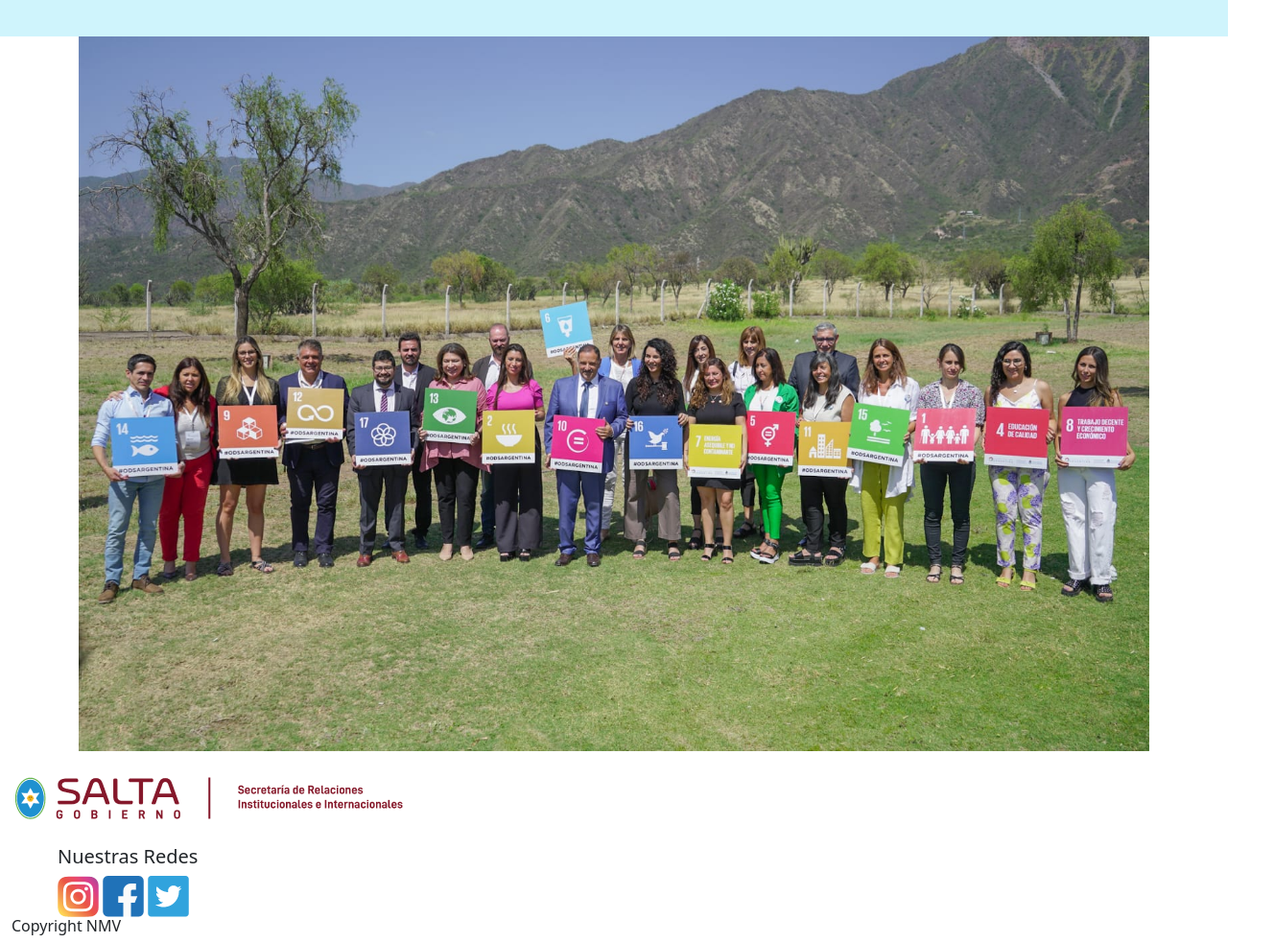
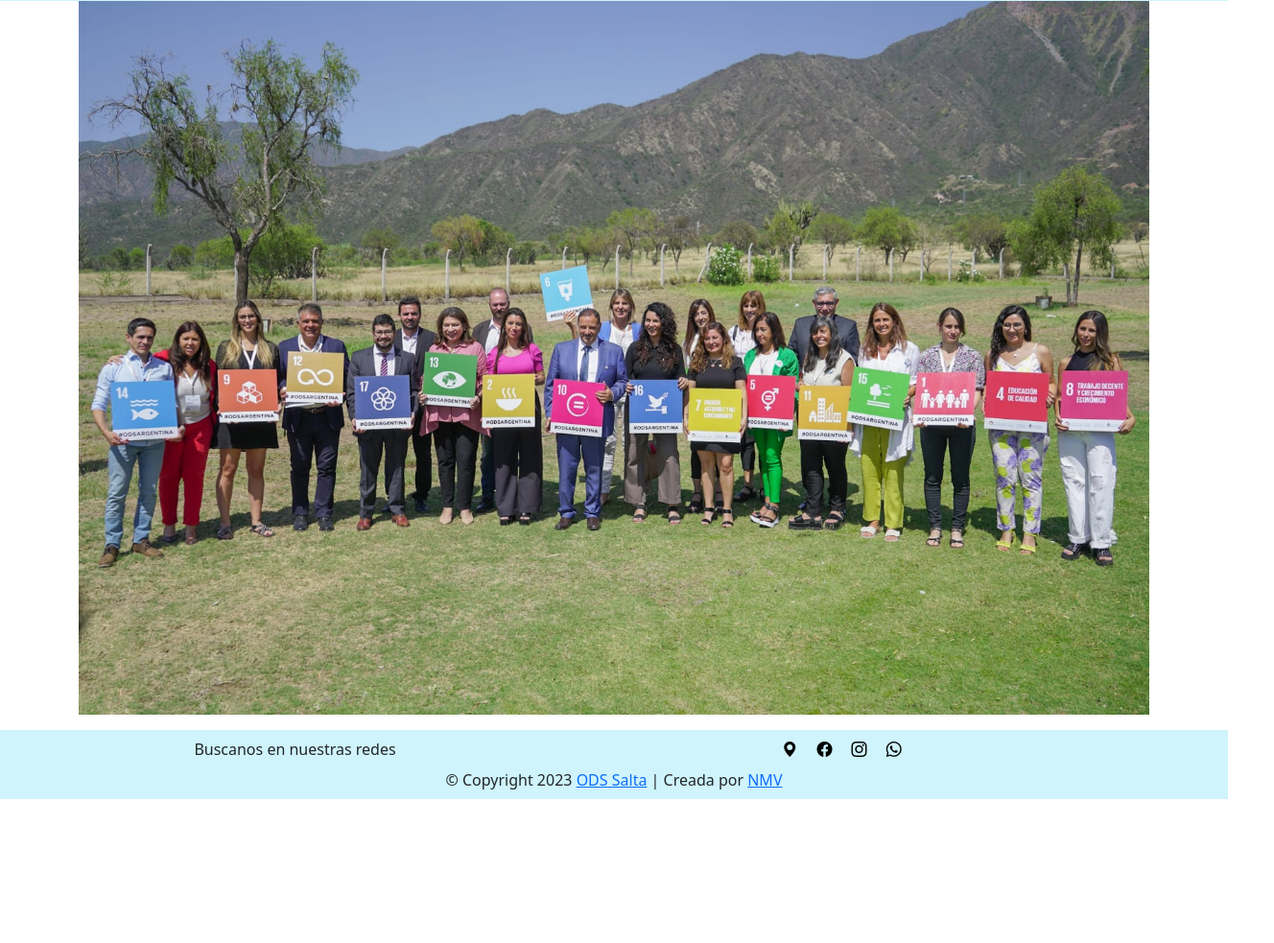
Before and after one commit to nuriavilla/EntregaFinal-NuriaVilla, a website: page index.html in a window 1280 px wide. Shown: the part 1179-2162 px from the top of the page at 96% size, 1328 px wide, since content can reach past the window. After the commit the page ends 2012 px from the top, so only its background shows below. Drawn offline with nearby package versions, Linux system fonts and the light colour scheme.

Commit message:
nuevo footer

```diff
--- a/index.html
+++ b/index.html
@@ -93,9 +93,9 @@
       <div class="container">
         <div class="d-sm-flex align-items-center justify-content-between">
           <div>
-            <h2 class="text-centre p-5">
+            <h1 class="text-centre p-5">
               ¿Qué son los Objetivos de Desarrollo Sostenible?
-            </h2>
+            </h1>
             <p class="lead my-7">
               Los 17 Objetivos de Desarrollo Sostenible (ODS) y sus 169 metas
               retoman las lecciones aprendidas con los Objetivos de Desarrollo
@@ -164,35 +164,40 @@
       </div>
     </section>
 
-    <!-- footer -->
-    <div id="footer-conteiner" class="container-fluid">
-      <footer class="row">
-        <div class="col-lg-6 text-sm-start mb-3">
-          <img
-            class="img-fluid"
-            src="imagenes/logosecretariarrii.png"
-            alt="logo de la Secretaría de relaciones institucionales e internacionales de la provincia de salta"
-          />
-        </div>
-        <div class="col-xs-12 mx-5">
-          <div class="social-icons">
-            <h5>Nuestras Redes</h5>
-            <a href="enlace_red_social_1"
-              ><img src="imagenes/instagram.png" alt="Logo Instagram"
-            /></a>
-            <a href="enlace_red_social_2"
-              ><img src="imagenes/facebook.png" alt="Logo Facebook"
-            /></a>
-            <a href="enlace_red_social_3"
-              ><img src="imagenes/twitter.png" alt="Logo twitter"
-            /></a>
+    <!--FOOTER-->
+    <footer class="footer py-1 bg-info-subtle">
+      <div class="footer-sm">
+        <div class="container">
+          <div class="row py-1 text-center">
+            <div class="col-lg-5 col-md-6 mb-md-0">
+              Buscanos en nuestras redes
+            </div>
+            <div class="col-lg-7 col-md-6">
+              <a
+                href="https://www.google.com/maps/place/Secretar%C3%ADa+de+Relaciones+Institucionales+e+Internacionales/@-24.7837381,-65.4342637,15z/data=!4m6!3m5!1s0x941bc344aae6215f:0x107601c1767767a4!8m2!3d-24.7837381!4d-65.4342637!16s%2Fg%2F11frldvn59?entry=ttu"
+                ><i class="bi bi-geo-alt-fill mx-2 text-black"></i
+              ></a>
+              <a href="#"><i class="bi bi-facebook mx-2 text-black"></i></a>
+              <a href="#"><i class="bi bi-instagram mx-2 text-black"></i></a>
+              <a href="#"><i class="bi bi-whatsapp mx-2 text-black"></i></a>
+            </div>
           </div>
         </div>
-      </footer>
-      <div class="row text-align-center">
-        <h6>Copyright NMV</h6>
       </div>
-    </div>
+      <div class="footer-bottom py-1">
+        <div class="container">
+          <div class="row text-center">
+            <div class="col-12">
+              <div class="footer-bottom__copy">
+                &copy; Copyright 2023 <a href="index.html">ODS Salta</a> |
+                Creada por
+                <a href="https://github.com/nuriavilla">NMV</a>
+              </div>
+            </div>
+          </div>
+        </div>
+      </div>
+    </footer>
 
     <!-- JS de Bootstrap -->
     <script
--- a/scss/style.scss
+++ b/scss/style.scss
@@ -1,6 +1,5 @@
 @import "vars";
 @import "global";
-@import "navbar";
 @import "index";
 @import "mixins";
 @import "agenda2030";
```
Also changed, not shown: pages/agenda2030.html (+31 -26 lines), pages/informesanuales.html (+33 -26 lines), pages/institucional.html (+32 -26 lines), pages/ods.html (+33 -26 lines), css/style.css.
